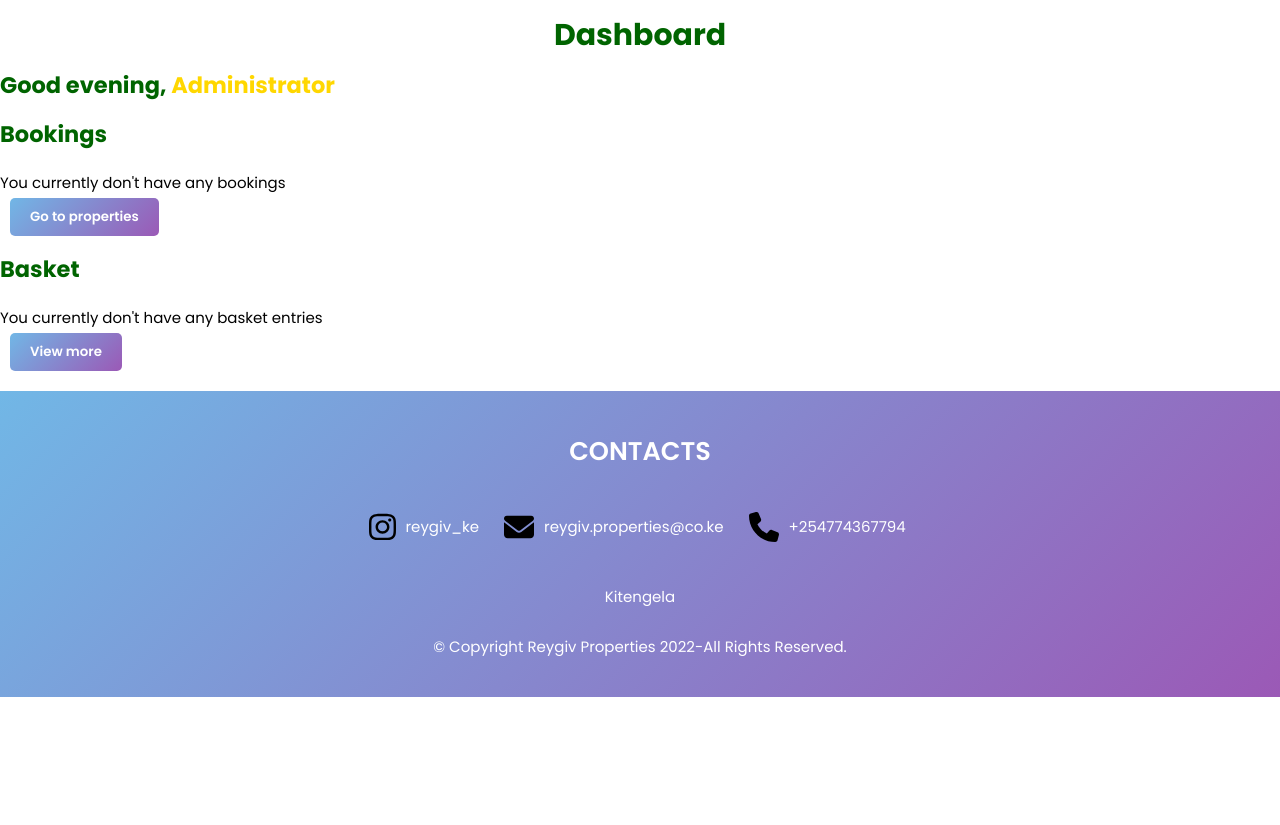
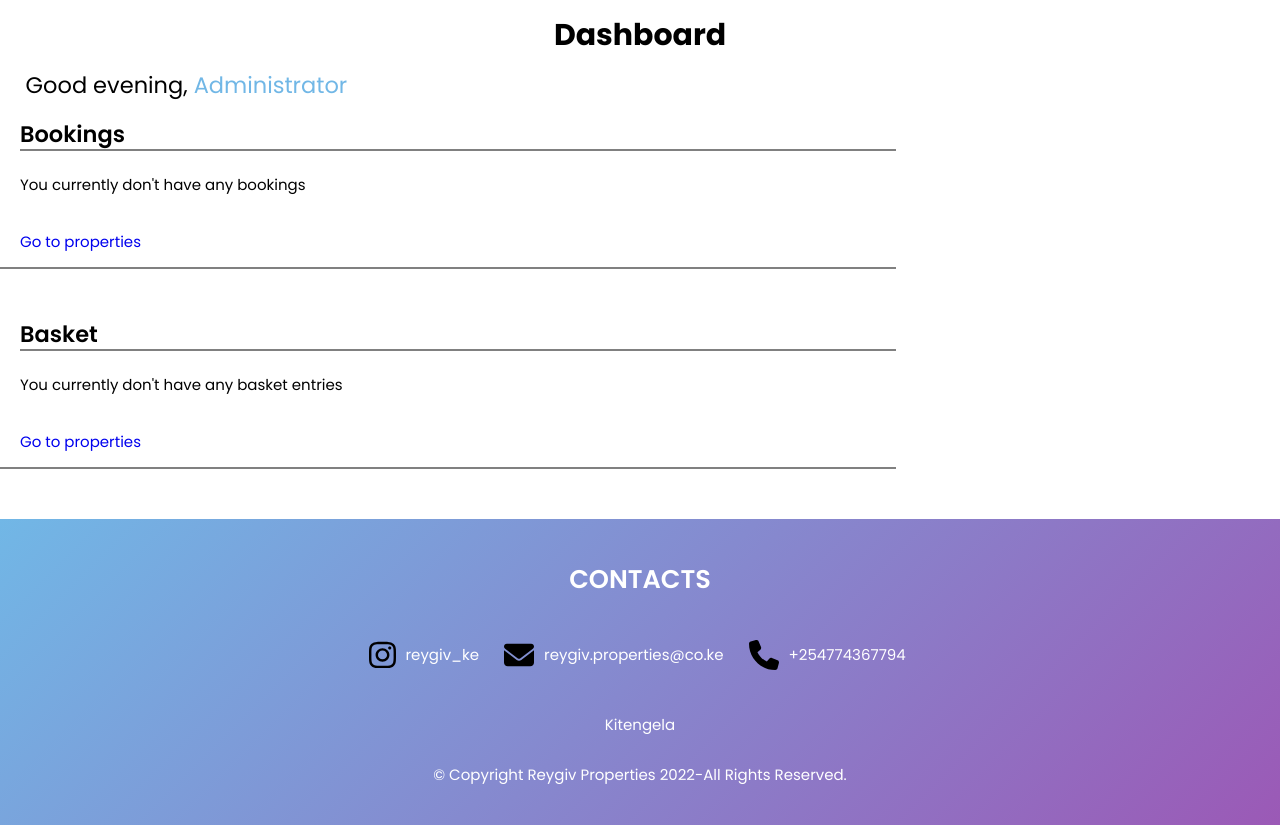
Before and after one commit to Mirror83/reygiv, a PHP site: page /dashboard.php in a window 1280 px wide. Shown: the part 70-895 px from the top of the page. Before the commit the page ends 767 px from the top, so only its background shows below. Run offline with PHP 8.4, Linux system fonts and the light colour scheme; a user stored in the database is signed in; data comes from the database, SQL or seed files in the repository; data that the repository does not hold is empty.

Commit message:
Done some more styling on the dashboard

```diff
--- a/assets/CSS/dashboard.css
+++ b/assets/CSS/dashboard.css
@@ -1,39 +1,137 @@
-/* * {
+* {
   box-sizing: border-box;
-} */
+}
 
 h1 {
   text-align: center;
-  color: darkgreen;
+  color: black;
 }
 
 h2 {
-  color: darkgreen;
+  color: black;
+  font-weight: 600;
 }
 
-.greet_user {
-  margin: auto;
+.greet_user h2 {
+  font-weight: 400;
 }
 
 #username {
-  color: gold;
+  color: var(--light-blue);
+  font-weight: 400;
 }
 
 .greet_user .container {
   width: auto;
+  margin-left: 2vw;
 }
 
 a {
   text-decoration: none;
 }
 
+.bookings,
+.basket {
+  position: relative;
+  --border: 2px solid grey;
+  min-height: 150px;
+  border: var(--border);
+  border-top: none;
+  border-left: none;
+  border-right: none;
+  margin-bottom: 50px;
+  max-width: 70vw;
+
+  /* margin-left: 10px; */
+}
+.bookings h2,
+.basket h2 {
+  margin-left: 20px;
+  border-bottom: var(--border);
+}
+
+.booked-wrapper,
+.basket-wrapper {
+  display: flex;
+  min-height: 80%;
+  margin-left: 20px;
+  margin-bottom: 50px;
+  gap: 20px;
+}
+
 .booking-container {
-  height: 20vh;
-  margin: 10px;
+  height: 45vh;
   background-position: center;
   background-size: cover;
-  width: 40vw;
-  border: 2px solid darkgreen;
-  padding: 10px;
+  width: 30vw;
+  box-shadow: 5px 8px 15px rgba(0, 0, 0, 0.3);
+  --transition: all ease-in 0.3s;
+  transition: var(--transition);
   border-radius: 5px;
+  color: white;
 }
+
+.text-content p {
+  width: 100%;
+  margin-block: 2px;
+}
+
+.text-content {
+  display: flex;
+  flex: 1;
+  align-items: center;
+  height: 100%;
+  width: 100%;
+  flex-wrap: wrap;
+  transition: var(--transition);
+  padding-left: 10px;
+}
+
+.text-content p:nth-child(1) {
+  font-size: 1.7rem;
+}
+
+.text-content a {
+  color: black;
+  background-color: rgba(255, 255, 255, 0.85);
+  padding: 5px;
+  width: 150px;
+  font-size: 0.8rem;
+  border-radius: 5px;
+  display: block;
+  margin-right: 100px;
+}
+
+.text-content a.delete {
+  background-color: var(--dark-pink);
+  color: white;
+}
+
+.text-content > * {
+  opacity: 0;
+}
+
+.booking-container:hover {
+  scale: 1.05;
+}
+
+.booking-container:hover .text-content {
+  background-color: rgba(0, 0, 0, 0.4);
+}
+.booking-container:hover .text-content > * {
+  opacity: 1;
+}
+.properties-link {
+  position: absolute;
+  bottom: 10px;
+  margin-left: 20px;
+  text-decoration: initial;
+}
+
+.btns {
+  margin-left: 0px;
+}
+
+hr {
+  margin-bottom: 50px;
+}
--- a/assets/CSS/index.css
+++ b/assets/CSS/index.css
@@ -183,6 +183,7 @@ button:active {
 
 #boxes h3 {
   font-size: 2rem;
+  font-weight: 600;
 }
 
 #boxes p {
@@ -191,7 +192,7 @@ button:active {
 
 footer {
   padding: 20px;
-  margin-top: 20px;
+  margin-top: 50px;
   color: #ffffff;
   background: var(--main-linear-gradient);
   text-align: center;
@@ -220,6 +221,7 @@ footer #contacts .contacts-wrapper div {
 }
 
 footer img {
+  box-sizing: content-box;
   height: 30px;
   padding: 10px;
 }
--- a/book.php
+++ b/book.php
@@ -97,13 +97,14 @@ $row = mysqli_fetch_assoc($result);
             </div>
         </div>
     </div>
+    <?php include "footer.html"?>
     <?php } else { ?>
     <div class='error-state-container'>
         <h2>We could not find the requested property.</h2>
         <a href='properties.php'>Back to properties</a>
     </div>
     <?php
-        die(); }?>;
+        die(); }?>
 </body>
 
 </html>
--- a/dashboard.php
+++ b/dashboard.php
@@ -84,7 +84,7 @@ if ($_SERVER["REQUEST_METHOD"] == "POST") {
 
   <section class="bookings">
     <h2>Bookings</h2>
-    <div class="booked">
+    <div class="booked-wrapper">
       <?php
       $query = "SELECT p.property_name, b.booking_id, b.property_id, classification, time_booked, p.image_url
     FROM properties p
@@ -100,10 +100,13 @@ if ($_SERVER["REQUEST_METHOD"] == "POST") {
       if ($row) {
         echo <<<html
        <div class='booking-container' style="background-image: url({$row['image_url']}.jpg);">
-       <p>{$row['property_name']}</p>
-       <p>{$row['classification']}</p>
-       <p>{$row['time_booked']}</p>
-       <a href='delete_booking.php?booking_id={$row['booking_id']}&property_id={$row['property_id']}' class='btns'><button>Delete booking</button></a>
+        <div class='text-content'>
+          <p>{$row['property_name']}</p>
+          <p>{$row['classification']}</p>
+          <p>Booked on: {$row['time_booked']}</p>
+          <a href='#' class='btns'>View more details</a>
+          <a href='delete_booking.php?booking_id={$row['booking_id']}&property_id={$row['property_id']}' class='btns delete'>Delete booking</a>
+        </div>
        </div>
       html;
       } else {
@@ -111,17 +114,17 @@ if ($_SERVER["REQUEST_METHOD"] == "POST") {
       }
       ?>
     </div>
-    <?php
-    echo "<a href='properties.php' class='btns'>
-      <button>Go to properties</button>
-    </a>";
-    ?>
+
+    <a href='properties.php' class='properties-link'>
+      Go to properties
+    </a>
+
   </section>
-
+  <!-- <hr> -->
   <section class="basket">
     <h2>Basket</h2>
-
-    <?php
+    <div class="basket-wrapper">
+      <?php
     $query = "SELECT p.property_name, b.basket_entry_id, b.property_id, classification, date_created, p.image_url
     FROM properties p
     JOIN basket b
@@ -136,19 +139,22 @@ if ($_SERVER["REQUEST_METHOD"] == "POST") {
     if ($row) {
       echo <<<html
        <div class='booking-container' style="background-image: url({$row['image_url']}.jpg);">
-       <p>{$row['property_name']}</p>
-       <p>{$row['classification']}</p>
+        <div class='text-content'>
+          <p>{$row['property_name']}</p>
+          <p>{$row['classification']}</p>
+          <a href='#' class='btns'>View more details</a>
+          <a href='#' class='btns'>Book</a>
+          <a href='#' class='btns delete'>Remove from basket</a>
+        </div>
        </div>
       html;
     } else {
       echo "<div>You currently don't have any basket entries</div>";
     }
-
-
-
     ?>
-    <a href="basket.php">
-      <button>View more</button>
+    </div>
+    <a href='properties.php' class='properties-link'>
+      Go to properties
     </a>
   </section>
 
```
Also changed, not shown: assets/CSS/book.css (+12 -2 lines).
